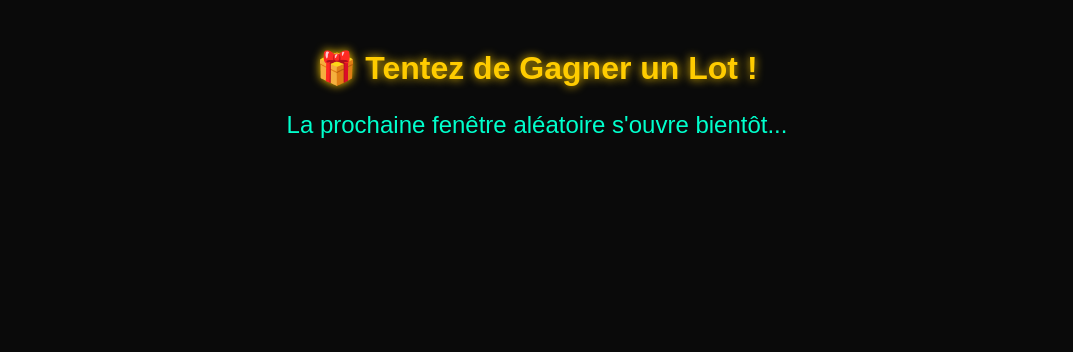
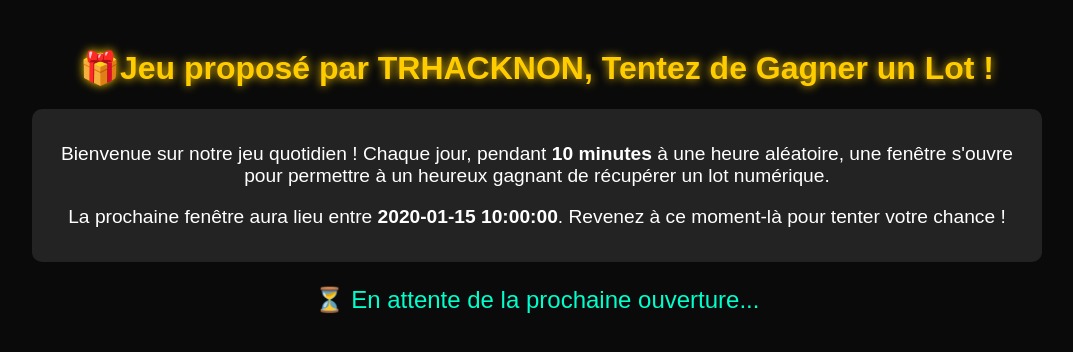
Before and after one commit to trh4ckn0n/trkn-egame, a Flask app: template templates/index.html in a window 1280 px wide. Shown: the top 352 px of the page, without its empty margins (103-1176 px from the left). Run offline with Flask 3, Linux system fonts and the light colour scheme; the template is opened without the code that fills it: most values are stand-ins (such as "Sample title", 1, 10 or a date in 2020).

Commit message:
Update index.html

```diff
--- a/templates/index.html
+++ b/templates/index.html
@@ -3,7 +3,7 @@
 <head>
     <meta charset="UTF-8">
     <meta name="viewport" content="width=device-width, initial-scale=1.0">
-    <title>Jeu du jour - Gagnez un lot !</title>
+    <title>Jeu du jour par TRHACKNON </title>
     <style>
         body {
             font-family: Arial, sans-serif;
@@ -15,6 +15,14 @@
         h1 {
             color: #ffcc00;
             text-shadow: 0px 0px 10px #ffcc00;
+        }
+        .description {
+            font-size: 1.2em;
+            margin: 20px auto;
+            width: 80%;
+            background: rgba(255, 255, 255, 0.1);
+            padding: 15px;
+            border-radius: 10px;
         }
         .status {
             font-size: 1.5em;
@@ -37,33 +45,16 @@
 </head>
 <body>
 
-    <h1>🎁 Tentez de Gagner un Lot !</h1>
-    <p class="status">La prochaine fenêtre aléatoire s'ouvre bientôt...</p>
+    <h1>🎁Jeu proposé par TRHACKNON, Tentez de Gagner un Lot !</h1>
+
+    <div class="description">
+        <p>Bienvenue sur notre jeu quotidien ! Chaque jour, pendant <strong>10 minutes</strong> à une heure aléatoire, une fenêtre s'ouvre pour permettre à un heureux gagnant de récupérer un lot numérique.</p>
+        <p>La prochaine fenêtre aura lieu entre <strong>{{ time_range }}</strong>. Revenez à ce moment-là pour tenter votre chance !</p>
+    </div>
+
+    <p class="status">⏳ En attente de la prochaine ouverture...</p>
 
     <button id="win-btn" class="win-button">Tenter ma chance</button>
 
-    <script>
-        let timeLeft = {{ time_left }};
-        let winBtn = document.getElementById("win-btn");
-
-        function checkStatus() {
-            if (timeLeft <= 0) {
-                document.querySelector(".status").textContent = "🚀 La fenêtre de gain est ouverte !";
-                winBtn.style.display = "block";
-                winBtn.onclick = function() {
-                    window.location.href = "/";
-                };
-            } else {
-                let minutes = Math.floor(timeLeft / 60);
-                let seconds = timeLeft % 60;
-                document.querySelector(".status").textContent = "Prochaine ouverture dans " + minutes + "m " + seconds + "s";
-                timeLeft--;
-                setTimeout(checkStatus, 1000);
-            }
-        }
-
-        checkStatus();
-    </script>
-
 </body>
 </html>
```
